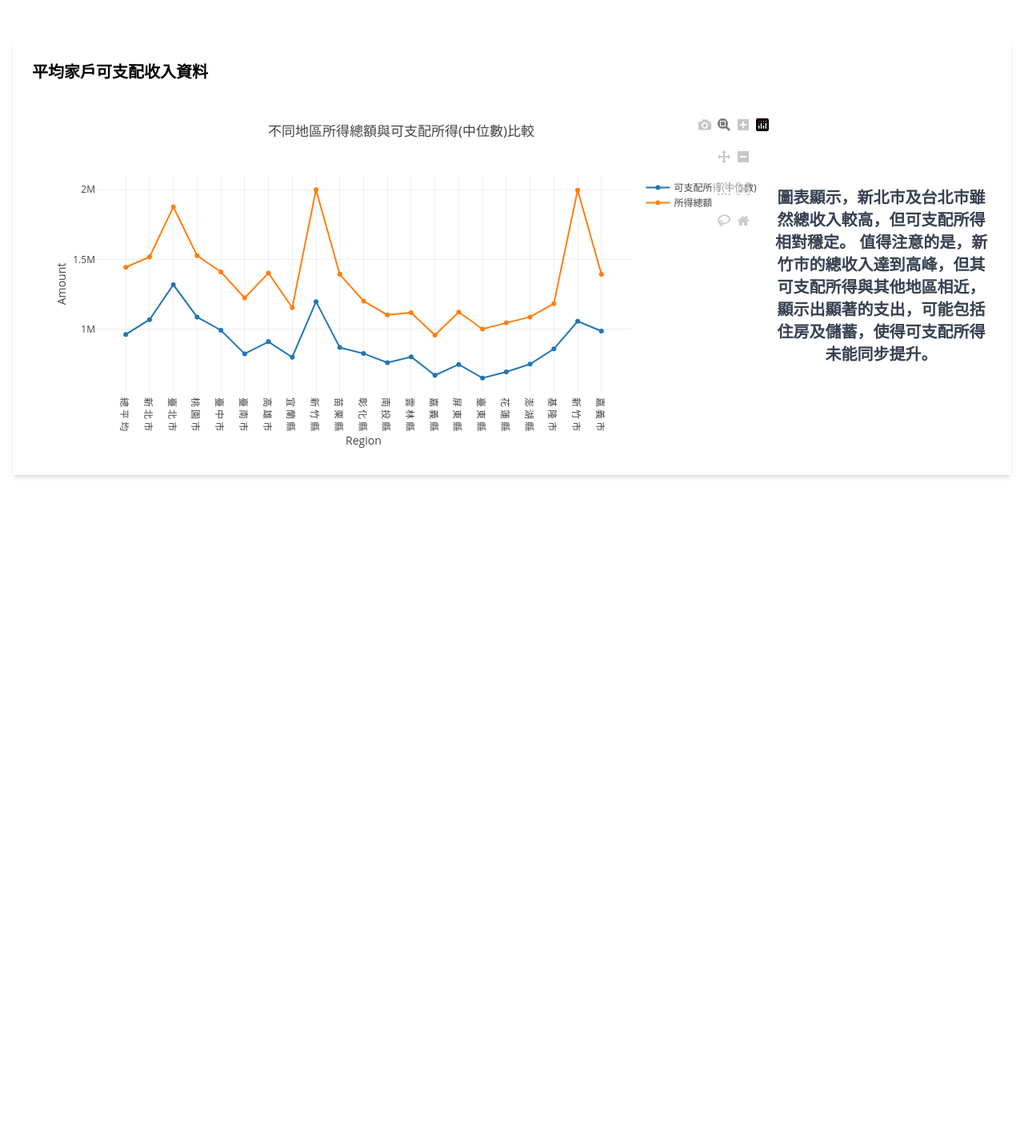
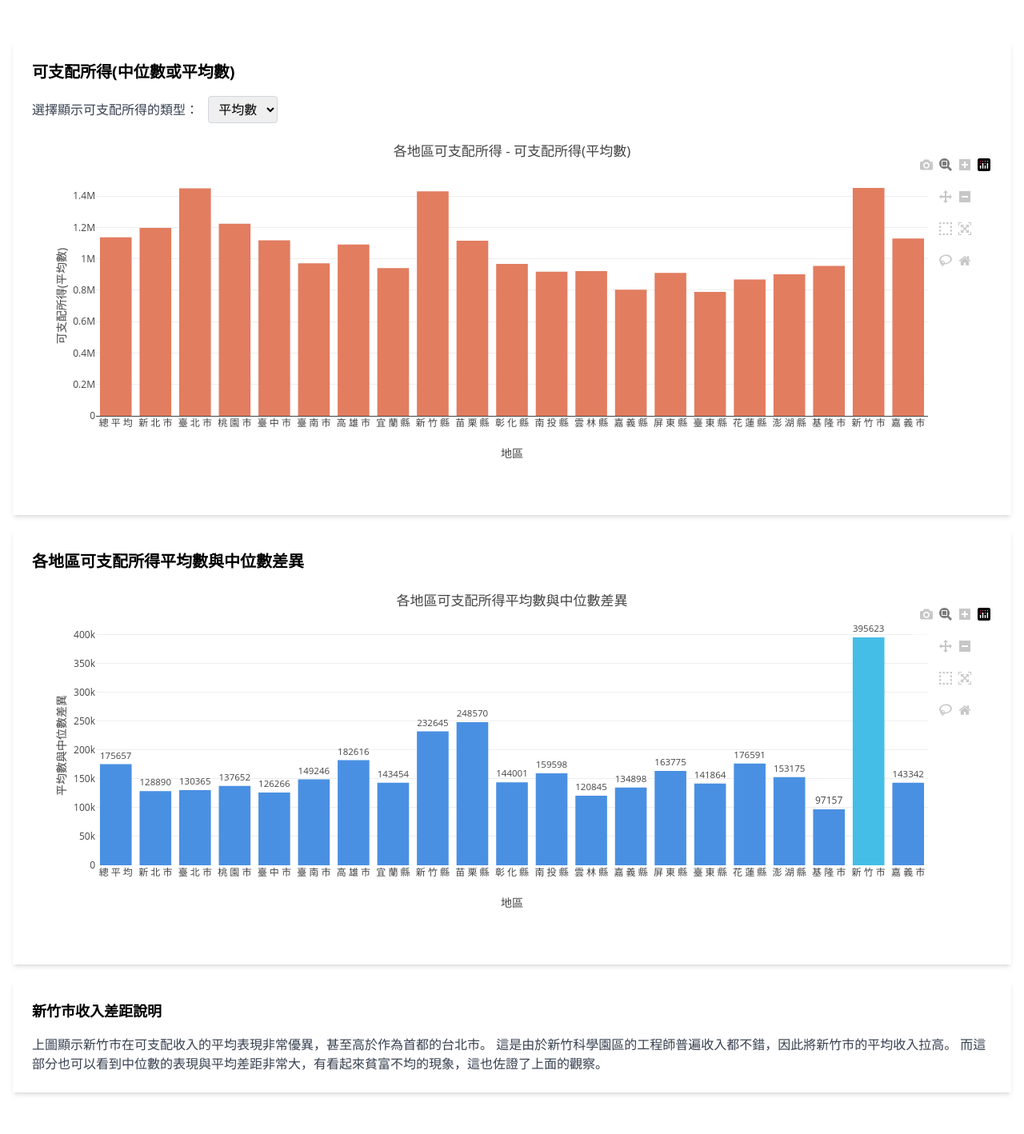
Before and after one commit to ATREE01/data-visualizaion, a Flask app: page /disposable-income/ in a window 1280 px wide. Shown: the part 48-1466 px from the top of the page at 80% size. Before the commit the page ends 645 px from the top, so only its background shows below. Run offline with Flask 3, Linux system fonts and the light colour scheme; some libraries are stand-ins or nearby versions.

Commit message:
修改折線圖網頁至可支配收入對比

```diff
--- a/templates/disposable-income.html
+++ b/templates/disposable-income.html
@@ -10,20 +10,112 @@
     {% include 'layout/header.html' %}
 
     <main class="container mx-auto px-4 py-8">
+        <!-- 隱藏的 JSON 資料 -->
         <input type="hidden" id="disposableIncomeData" value="{{ disposableIncomeData }}">
+
+        <!-- 可支配所得中位數或平均數選擇區域 -->
         <div class="bg-white p-6 shadow-md my-5">
-            <h2 class="text-xl font-semibold mb-4">平均家戶可支配收入資料</h2>
-            <div class="flex  items-center">
-                <div class="w-full" id="disposableIncomeLineChart"></div>
-                <p class="w-[30%] mx-auto text-xl text-gray-700 font-bold text-center">
-                    圖表顯示，新北市及台北市雖然總收入較高，但可支配所得相對穩定。
-                    值得注意的是，新竹市的總收入達到高峰，但其可支配所得與其他地區相近，
-                    顯示出顯著的支出，可能包括住房及儲蓄，使得可支配所得未能同步提升。
-                </p>
+            <h2 class="text-xl font-semibold mb-4">可支配所得(中位數或平均數)</h2>
+
+            <!-- 選擇顯示類型 -->
+            <div class="mb-4">
+                <label for="incomeType" class="text-gray-700 font-medium">選擇顯示可支配所得的類型：</label>
+                <select id="incomeType" class="ml-2 border border-gray-300 rounded px-2 py-1">
+                    <option value="可支配所得(平均數)">平均數</option>
+                    <option value="可支配所得(中位數)">中位數</option>
+                </select>
             </div>
 
+            <!-- 圖表區 -->
+            <div id="disposableIncomeBarChart" class="w-full"></div>
+        </div>
+
+        <!-- 差值條形圖區域 -->
+        <div class="bg-white p-6 shadow-md my-5">
+            <h2 class="text-xl font-semibold mb-4">各地區可支配所得平均數與中位數差異</h2>
+            <div id="incomeDifferenceBarChart" class="w-full"></div>
+        </div>
+
+        <!-- 新竹市差距解釋文字說明 -->
+        <div class="bg-white p-6 shadow-md my-5">
+            <h3 class="text-lg font-semibold mb-4">新竹市收入差距說明</h3>
+            <p class="text-gray-700">
+                上圖顯示新竹市在可支配收入的平均表現非常優異，甚至高於作為首都的台北市。
+                這是由於新竹科學園區的工程師普遍收入都不錯，因此將新竹市的平均收入拉高。
+                而這部分也可以看到中位數的表現與平均差距非常大，有看起來貧富不均的現象，這也佐證了上面的觀察。
+            </p>
         </div>
     </main>
-    <script src="{{ url_for('static', filename='js/disposable-income.js') }}"></script>
+
+    <!-- 自訂 JavaScript -->
+    <script>
+        // 初始化資料
+        const disposableIncomeData = JSON.parse(document.getElementById("disposableIncomeData").value);
+
+        // 生成可支配所得的中位數或平均數條形圖
+        function generateDisposableIncomeBarChart(selectedType) {
+            const xData = disposableIncomeData.map(item => item["地區"]); // 地區
+            const yData = disposableIncomeData.map(item => item[selectedType]); // 選擇的類型
+
+            const trace = {
+                x: xData,
+                y: yData,
+                type: 'bar',
+                marker: {
+                    color: '#E27D60'  // 設置顏色為橘色
+                }
+            };
+
+            const layout = {
+                title: `各地區可支配所得 - ${selectedType}`,
+                xaxis: { title: '地區' },
+                yaxis: { title: selectedType },
+                margin: { t: 50, b: 100 }
+            };
+
+            Plotly.newPlot('disposableIncomeBarChart', [trace], layout);
+        }
+
+        // 生成差值條形圖
+        function generateDifferenceBarChart() {
+            const xData = disposableIncomeData.map(item => item["地區"]); // 地區
+            const differences = disposableIncomeData.map(item =>
+                item["可支配所得(平均數)"] - item["可支配所得(中位數)"]
+            ); // 差值
+
+            const trace = {
+                x: xData,
+                y: differences,
+                type: 'bar',
+                marker: {
+                    color: xData.map(region =>
+                        region.includes("新 竹 市") ? '#44BEE6' : '#4A90E2' // 特別標示新竹
+                    )
+                },
+                text: differences.map(diff => diff.toFixed(0)), // 顯示差值
+                textposition: 'outside',
+            };
+
+            const layout = {
+                title: '各地區可支配所得平均數與中位數差異',
+                xaxis: { title: '地區' },
+                yaxis: { title: '平均數與中位數差異', zeroline: false },
+                margin: { t: 50, b: 100 }
+            };
+
+            Plotly.newPlot('incomeDifferenceBarChart', [trace], layout);
+        }
+
+        // 初次渲染圖表
+        const incomeTypeSelector = document.getElementById("incomeType");
+
+        generateDisposableIncomeBarChart(incomeTypeSelector.value); // 可支配所得中位數或平均數柱狀圖
+        generateDifferenceBarChart(); // 差值柱狀圖
+
+        // 當選項改變時更新可支配所得中位數或平均數圖表
+        incomeTypeSelector.addEventListener("change", (event) => {
+            generateDisposableIncomeBarChart(event.target.value);
+        });
+    </script>
 </body>
 </html>
```
